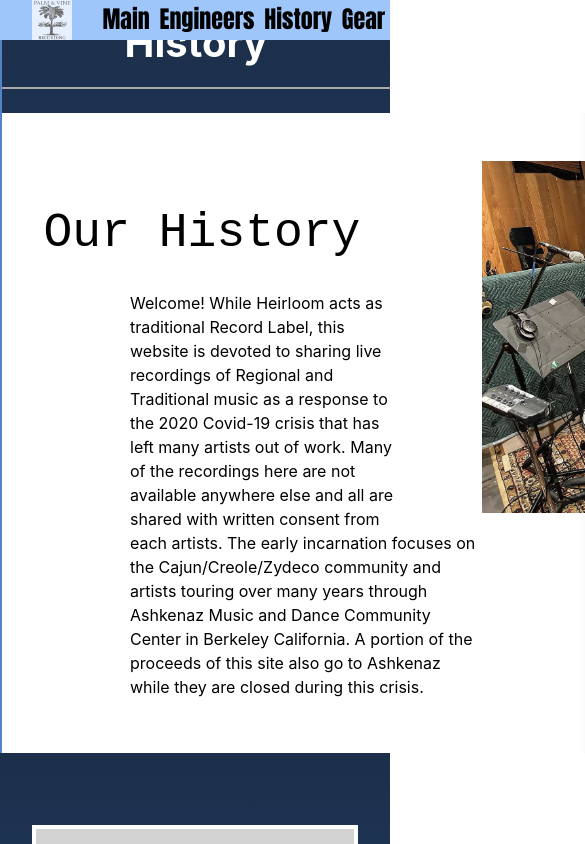
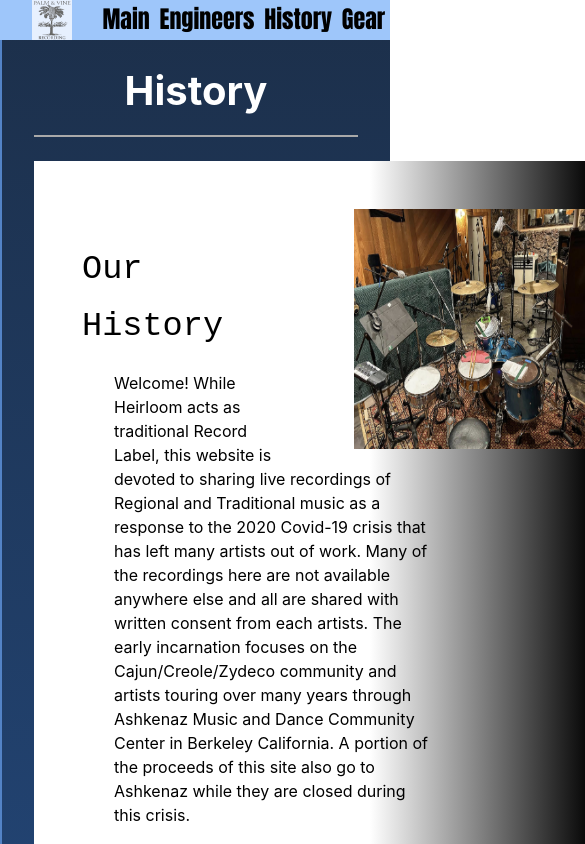
Before and after one commit to naturalstrings/palm-and-vine, a React (Vite) app: page /history in a window 390 px wide. Shown: the top 844 px of the page, 585 px wide, since content can reach past the window. Built offline with nearby package versions, Linux system fonts and the light colour scheme.

Commit message:
responsive gear and history and engineer pages

```diff
--- a/src/App.css
+++ b/src/App.css
@@ -29,20 +29,6 @@
   }
 }
 
-/* .covid {
-  background-color: rgb(76, 73, 73);
-  border: 0.25rem solid lightgray;
-  margin-block: 0.5rem 2rem;
-  padding: 2rem 1rem 1rem;
-  font-family: 'Montserrat', sans-serif;
-  & h2 {
-    margin: 0;
-    line-height: 1.25;
-  }
-  & p {
-    margin-top: 1.7rem;
-  }
-} */
 
 #emailaddress {
   text-decoration: underline;
@@ -180,25 +166,17 @@
 }
 
 
+
+
+
 /* Engineers */
 #engineers-container {
   position: relative;
-  height: 100vh;
-  padding-top: 0;
+  height: 100%;
+  padding-top: 3rem;
 }
-.engineers-content {
-  position: absolute;
-  padding-left: 18rem;
-  /* top: 0;
-  left: 0;
-  width: 100%;
-  height: 100%; */
-  /* display: flex;
-  flex-direction: column;
-  align-items: center; */
-  /* justify-content: center; */
- }
 #engineers-container video {
+
   position: fixed;
   top: 0;
   left: 0;
@@ -208,10 +186,17 @@
   height: 100vh;
   width: 100%;
 }
-.engineers-content h1 {
-  padding-top: 3rem;
-  padding-bottom: 1rem;
-  padding-right: 18rem;
+.engineers-content {
+  position: relative;
+  padding-left: 10rem;
+  padding-right: 7rem;
+  padding-bottom: 2rem;
+ }
+
+.engineer-item h2 {
+  padding-left: 2rem;
+  text-align: left;
+
 }
 .engineer-item img {
 float: left;
@@ -221,46 +206,43 @@
 margin-right: 2rem;
 }
 .engineer-item p {
-  text-align: justify;
+
   padding-right: 15rem;
   padding-left: 2rem;
 }
-.engineer-item h2 {
-  padding-left: 2rem;
-  text-align: left;
-  padding-right: 15rem;
+@media (max-width:768px){
+  .engineers-content {
+    /* position: relative; */
+    padding-left: 3rem;
+    padding-right: 3rem;
+    padding-bottom: 2rem;
+   }
 }
 
+@media (max-width: 768px) {
+  .engineer-item p {
+  padding-right: .2rem;
+  padding-left: .2rem;
+  }
+}
 
-/* Engineers page */
-/* #bios-container {
-  position: relative;
-  height: 100vh;
-  padding-top: 0;
+@media (max-width: 768px) {
+  .engineer-item h2 {
+    padding-left: .2rem;
+    text-align: left;
+
+  }
 }
-.bios-content {
-  position: absolute;
-  top: 0;
-  left: 0;
-  width: 100%;
-  height: 100%;
-  display: flex;
-  flex-direction: column;
-  align-items: center;
-  justify-content: center;
-  /* z-index: 1; */
-/* }
-#bios-container video {
-  position: fixed;
-  top: 0;
-  left: 0;
-  margin-left: 0;
-  padding-top: 0;
-  object-fit:fill;
-  height: 100vh;
-  width: 100%;
+@media (max-width: 768px) {
+  .engineer-item img {
+    float: left;
+    width: 11rem;
+    height: 11rem;
+    padding-left: 0;
+    margin-right: 1rem;
+    }
 }
- */ */
+
 
 
 /* History */
@@ -271,6 +253,8 @@
 padding-top: 5rem;
 font-size: 3rem;
 font-family: 'Courier New', Courier, monospace;
+text-align: left;
+padding-left: 3rem;
 }
 .history-main {
   background-image: linear-gradient(to right, white 0%, white 60%, black);
@@ -290,6 +274,38 @@
   padding-right: 30rem;
   padding-left: 8rem;
 }
+@media (max-width: 768px) {
+  .history-main {
+    width:35rem;
+    height: 45rem;
+  }
+}
+@media (max-width: 768px) {
+  .history-main img {
+    width:20rem;
+    height: 18rem;
+
+}
+  }
+
+@media (max-width: 768px) {
+  .history-main h2{
+    padding-top: 5rem;
+    font-size: 2.1rem;
+    font-family: 'Courier New', Courier, monospace;
+
+    }
+}
+@media (max-width: 768px) {
+  .history-main p {
+    text-align: left;
+    padding-right: 10rem;
+    padding-left: 5rem;
+    font-size: 1rem;
+  }
+}
+
+
 
 
 /* Gear Page */
@@ -321,6 +337,40 @@
   padding-right: 30rem;
   padding-left: 8rem;
 }
+
+@media (max-width: 768px) {
+  .gear-main {
+    width:35rem;
+    height: 45rem;
+  }
+}
+@media (max-width: 768px) {
+  .gear-main img {
+    width:20rem;
+    height: 20rem;
+
+}
+  }
+
+@media (max-width: 768px) {
+  .gear-main ul {
+  text-align: left;
+  padding-right: 10rem;
+  padding-left: 8rem;
+  font-size: .85rem;
+
+  }
+}
+@media (max-width: 768px) {
+  .gear-main h2{
+    padding-top: 5rem;
+    font-size: 2.3rem;
+    font-family: 'Courier New', Courier, monospace;
+
+
+    }
+}
+
 
 
 
--- a/src/components/Engineers.tsx
+++ b/src/components/Engineers.tsx
@@ -1,6 +1,6 @@
 import engineerpic1 from "/engineerpic1.png"
 import engineerpic2 from "/engineerpic2.png"
-//import engineerpic3 from "/engineerpic3.png"
+import engineerpic3 from "/engineerpic3.png"
 
 export default function Engineers() {
     return (
@@ -46,7 +46,7 @@
                                 cupidatat non proident, sunt in culpa qui officia deserunt mollit anim id est laborum
                             </p>
                     </div>
-                    {/* <div className="engineer-item">
+                    <div className="engineer-item">
                             <h2>Peva <hr/></h2>
 
                             <img src={engineerpic3}></img>
@@ -60,7 +60,7 @@
                                 eprehenderit in voluptate velit esse cillum dolore eu fugiat nulla pariatur. Excepteur sint occaecat
                                 cupidatat non proident, sunt in culpa qui officia deserunt mollit anim id est laborum
                             </p>
-                    </div> */}
+                    </div>
             </div>
 
         </div>
```
